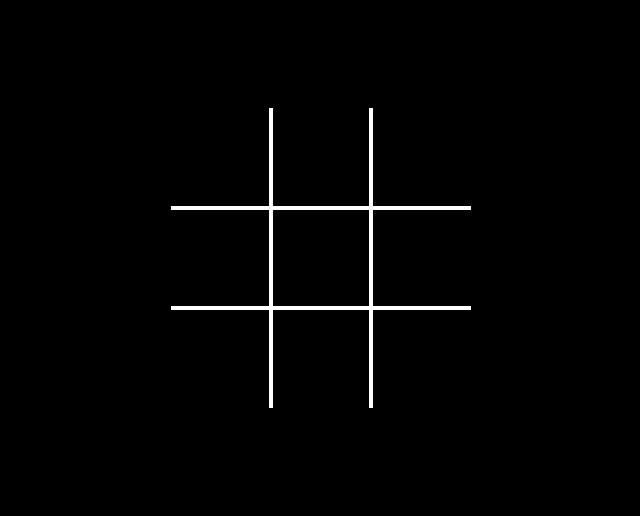
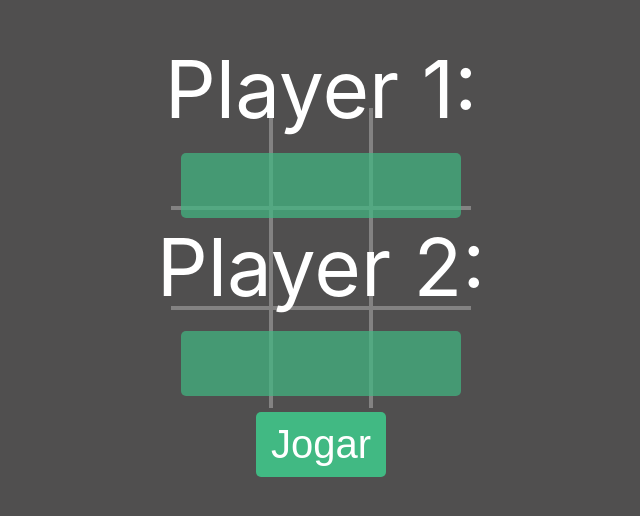
Before and after one commit to theduardomaciel/jogoDaVelha, a plain HTML site: page index.html in a window 1280 px wide. Shown: the part 142-658 px from the top of the page, without its empty margins (319-959 px from the left). Drawn offline with Linux system fonts and the light colour scheme.

Commit message:
página de identificação dos jogadores

```diff
--- a/index.html
+++ b/index.html
@@ -8,11 +8,6 @@
     <title>Trabalho de Tópicos avançados</title>
   </head>
   <body>
-   <div class="inputName-message" data-inputName-message>
-      <p class="inputName-message-text" data-inputName-message-text></p>
-      <button class="cadastro-button" data-cadastro-button>Começar</button>
-    </div>
-
     <div class="board" data-board>
       <div class="cell" data-cell></div>
       <div class="cell" data-cell></div>
@@ -24,6 +19,14 @@
       <div class="cell" data-cell></div>
       <div class="cell" data-cell></div>
     </div>
+    <!--Colocar as divs de mensagens em baico se não o board fica por cima-->
+    <div class="inputName" data-inputName>
+      <div class="inputName-text">
+        Player 1:<input id="playerX" data-inputName-playerUm-text>
+        Player 2:<input id="playerCirculo" data-inputName-playerDois-text>
+      </div>
+    <button class="cadastro-button" data-cadastro-button onclick="cadastro()">Jogar</button>
+    </div>
 
     <div class="winning-message" data-winning-message>
       <p class="winning-message-text" data-winning-message-text></p>
--- a/scripts.js
+++ b/scripts.js
@@ -12,13 +12,16 @@ const restartButton = document.querySelector("[data-restart-button]");
 /*Seleciona todos as divs que tem essa classe, logo todos os restart-button
 
 Ligação com os inputs de nome*/
-const inputNameTextElement = document.querySelector("[data-inputName-message-text]");
+const inputNameTextElement = document.querySelector("[data-inputName]");
 //Seleciona todos as divs que tem essa classe, logo todos os inputName-message-text
-const inputNameMessage = document.querySelector("[data-inputName-message]");
-//Seleciona todos as divs que tem essa classe, logo todos os inputName-message
+const inputNamePlayerUm = document.querySelector("[data-inputName-playerUm]");
+//Seleciona todos as divs que tem essa classe, logo todos os inputName-playerUm
+const inputNamePlayerDois= document.querySelector("[data-inputName-playerDois]");
+//Seleciona todos as divs que tem essa classe, logo todos os inputName-playerUm
 const cadastroButton = document.querySelector("[data-cadastro-button]");
 //Seleciona todos as divs que tem essa classe, logo todos os cadastro-button
-
+let playerUm;
+let playerDois;
 let vezDoCirculo;//É a vez do circulo ?
 
 const winningCombinations = [
@@ -38,12 +41,17 @@ const winningCombinations = [
   [0, 4, 8],//Diagonal principal
   [2, 4, 6],//Diagonal secundaria
 ];
-function mensagemStarGame(nomeUm,nomeDois){
-  inputNameMessage.classList.remove("show-inputName-message")
+function cadastro(){
+    //Mostra tela para informar nome dos jogadores
+    inputNameTextElement.classList.add("show-inputName");
+    //Quando cadastro for adicionar, mensagem vencedor vai ser remover
+    cadastroButton.addEventListener("click", startGame);
+    playerUm=document.getElementById('playerX').value;
+    playerDois=document.getElementById('playerCirculo').value;
+    winningMessage.classList.remove("show-winning-message");
+    console.log(playerUm , playerDois);
 }
 const startGame = () => {
- // mensagemStarGame(nomeUm,nomeDois);
-
   vezDoCirculo = false;
 //Para (Instaceia uma variavel) da estrutura que eu quero percorrer [OBS.: for of retorna o valor da possição || for in retorna apenas as posições]
   for (const cell of cellElements) {
@@ -55,6 +63,8 @@ const startGame = () => {
   }
 
   setBoardHoverClass();
+  //Quando mensagem vencedor for adicionar, cadastro vai ser remover
+  inputNameTextElement.classList.remove("show-inputName");
   winningMessage.classList.remove("show-winning-message");
 };
 //Mensagem no final do jogo
@@ -63,8 +73,8 @@ const encerraPartida = (isDraw) => {
     winningMessageTextElement.innerText = "Empate!";
   } else {
     winningMessageTextElement.innerText = vezDoCirculo
-      ? "O Venceu!"
-      : "X Venceu!";
+      ? playerDois+" Venceu!"
+      : playerUm+" Venceu!";
   }
 
   winningMessage.classList.add("show-winning-message");
@@ -127,7 +137,6 @@ const handleClick = (e) => {
     mudarJogador();
   }
 };
+cadastro();
 
-startGame();
-
-restartButton.addEventListener("click", startGame);
+restartButton.addEventListener("click", cadastro);
--- a/styles.css
+++ b/styles.css
@@ -159,7 +159,8 @@ Seleciona as divs .cell*/
 .show-winning-message {
   display: flex;
 }
-.inputName-message {
+/*StasMensage*/
+.inputName {
   display: none;/*Não mostra o formulario, ele é manipulado dinamicamente com o JS*/
   /*Faz com que o fomrulario vá para a frente de todo o arquivo*/
   position: fixed;
@@ -176,7 +177,7 @@ Seleciona as divs .cell*/
   flex-direction: column;
 }
 /*Botão da mensagem de star*/
-.inputName-message-button {
+.cadastro-button {
   font-size: 2.5rem;/*Tamanho do botão*/
   background-color: rgba(65, 185, 131, 1); /*Cor de fundo do botão*/
   color: white; /*Cor do texto que é exibido*/
@@ -189,17 +190,30 @@ Seleciona as divs .cell*/
   margin-top: 16px;
 }
 /*Hover do botão*/
-.inputName-message-button:hover {
+.cadastro-button:hover {
   color: rgba(65, 185, 131, 1);
   background-color: white;
 }
 /*Texto que pega os nomes dos jogadores*/
-.inputName-message-text {
+.inputName-text {
+  display: grid;
+  justify-items: center;
   color: white; /*Cor da letra*/
   font-size: 5rem; /*Tamanho da letra*/
   font-family: "SF Pro Text","SF Pro Icons","Helvetica Neue","Helvetica","Arial",sans-serif; /*Fonte da letra*/
 }
-
-.show-inputName-message {
+.inputName input{
+  text-align:center;
+  font-weight: 600;
+  color:white;
+  width: 280px;
+  font-size: 2.5rem;
+  border-radius: 5px;
+  border: none;
+  padding: 10px 15px;
+  margin-top: 16px;
+  background-color:rgb(65 185 131 / 70%);
+}
+.show-inputName {
   display: flex;
 }
```
